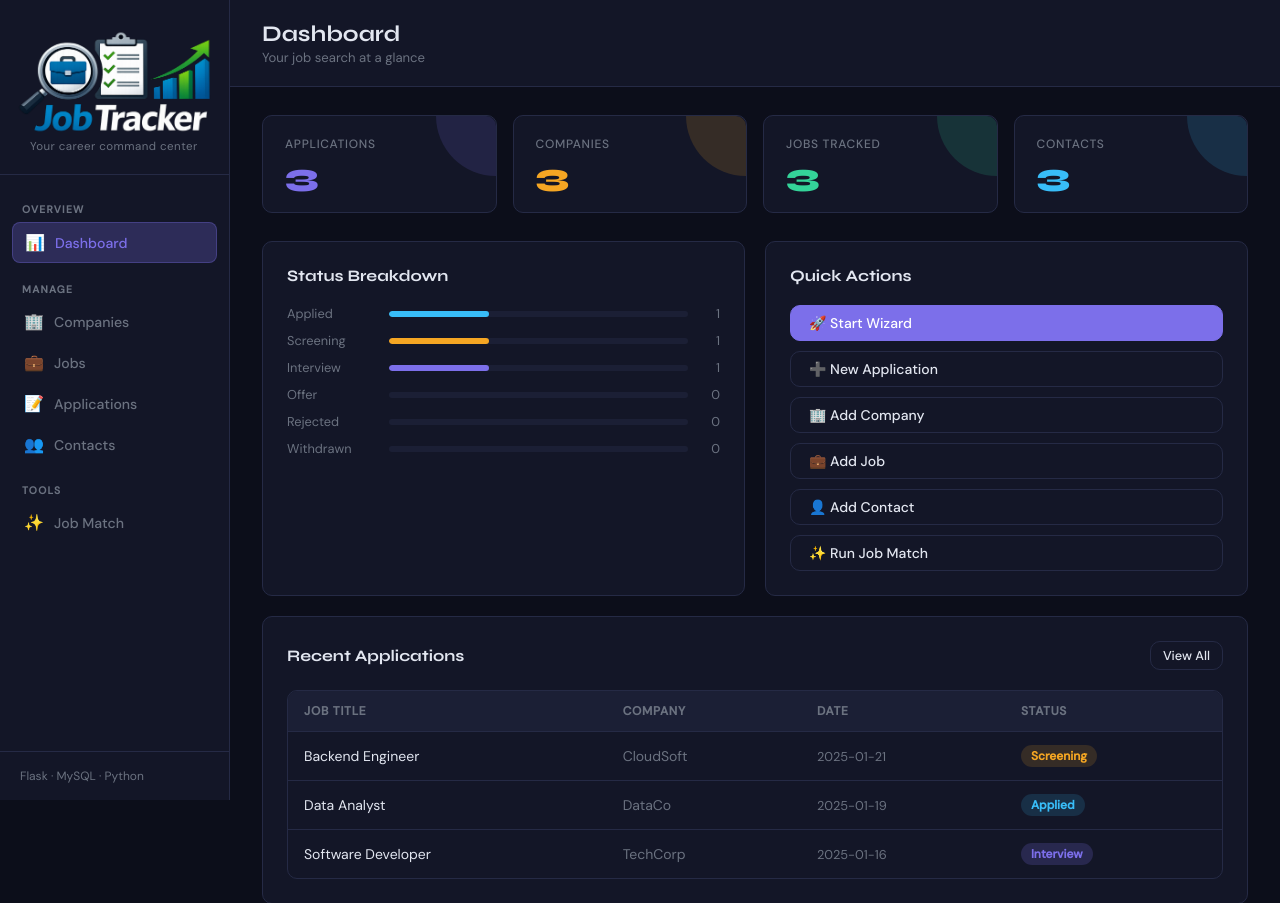
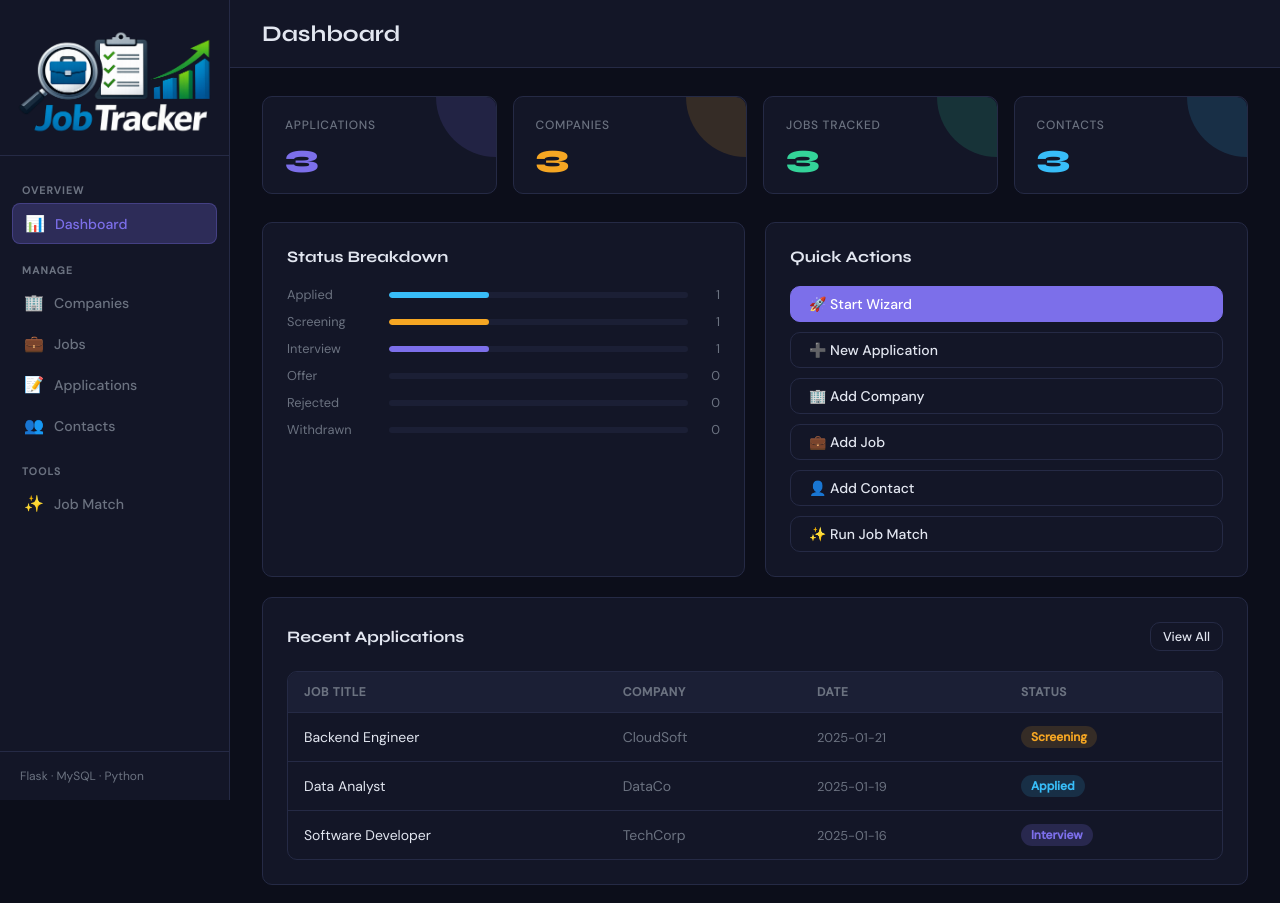
Before and after one commit to TheHermitIV/job-application-tracker, a Flask app: page / in a window 1280 px wide. Shown: the top 903 px of the page. Run offline with Flask 3, Linux system fonts and the light colour scheme; data comes from the database, SQL or seed files in the repository.

Commit message:
dashboard text andd style changes

```diff
--- a/static/style.css
+++ b/static/style.css
@@ -61,12 +61,6 @@ a:hover { color: #a89ff0; }
   max-width: 200px;
   height: auto;
   object-fit: contain;
-}
-.sidebar-brand .tagline {
-  font-size: 0.72rem;
-  color: var(--muted);
-  margin-top: 4px;
-  letter-spacing: 0.04em;
 }
 
 .sidebar-nav { padding: 16px 12px; flex: 1; }
--- a/templates/base.html
+++ b/templates/base.html
@@ -14,7 +14,6 @@
       <div class="logo">
         <img class="logo-image" src="{{ url_for('static', filename='images/jobtracker-logo.png') }}" alt="JobTracker logo" />
       </div>
-      <div class="tagline">Your career command center</div>
     </div>
 
     <div class="sidebar-nav">
@@ -59,7 +58,6 @@
     <div class="topbar">
       <div>
         <div class="topbar-title">{% block page_title %}Dashboard{% endblock %}</div>
-        <div class="topbar-subtitle">{% block page_subtitle %}{% endblock %}</div>
       </div>
       <div>{% block topbar_actions %}{% endblock %}</div>
     </div>
--- a/templates/dashboard.html
+++ b/templates/dashboard.html
@@ -2,7 +2,6 @@
 
 {% block title %}Dashboard — JobTracker{% endblock %}
 {% block page_title %}Dashboard{% endblock %}
-{% block page_subtitle %}Your job search at a glance{% endblock %}
 
 {% block content %}
 
```
